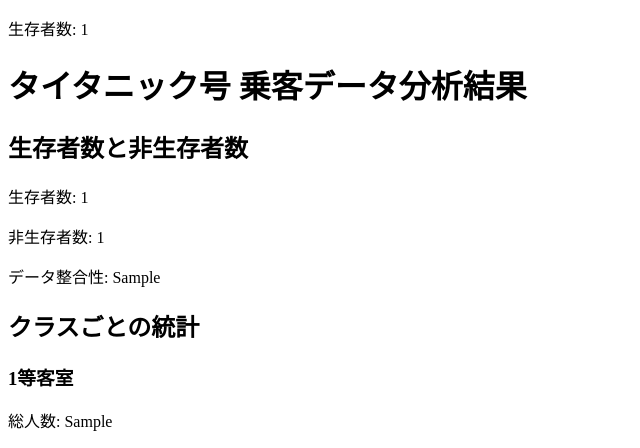
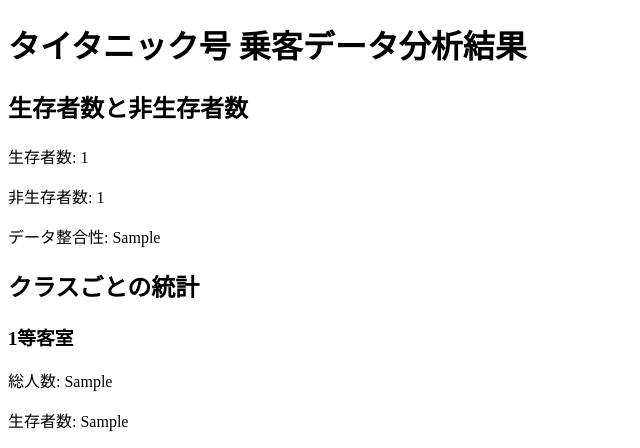
Before and after one commit to seya231025/data-scientist, a FastAPI app: template app/templates/result.html in a window 1280 px wide. Shown: the top 448 px of the page, without its empty margins (0-640 px from the left). Run offline with FastAPI, Linux system fonts and the light colour scheme; the template is opened without the code that fills it: most values are stand-ins (such as "Sample title", 1, 10 or a date in 2020); parts of the project's set-up code (start-up, migrations or seed data) failed here and were passed over.

Commit message:
訂正ﾊﾘ

```diff
--- a/app/templates/result.html
+++ b/app/templates/result.html
@@ -6,12 +6,6 @@
 </head>
 <body>
     {% if result['summary'] %}
-    <p>生存者数: {{ result['summary']['survived_count'] }}</p>
-    {% else %}
-    <p>生存者数情報がありません。</p>
-    {% endif %}
-
-
 
     <h1>タイタニック号 乗客データ分析結果</h1>
 
@@ -32,6 +26,10 @@
     <h3>3等客室</h3>
     <p>総人数: {{ result['class_analysis']['total_counts']['3rd_class'] }}</p>
     <p>生存者数: {{ result['class_analysis']['survived_counts']['3rd_class_survived'] }}</p>
+    {% else %}
 
+    <p>生存者数情報がありません。</p>
+
+    {% endif %}
 </body>
 </html>
```
Also changed, not shown: app/services/titanic.py (line endings or trailing spaces).
